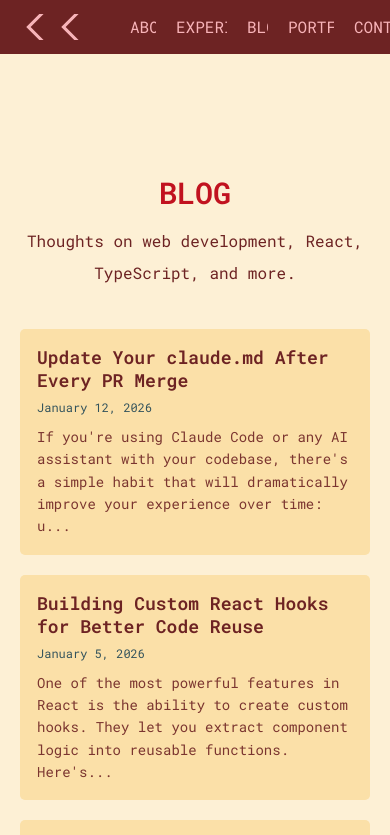
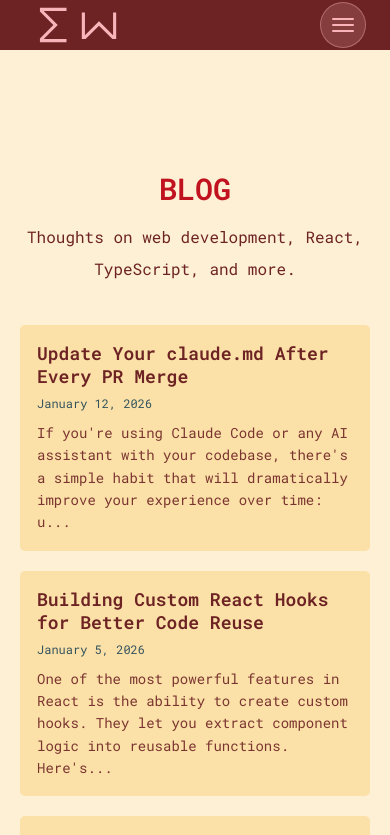
Before and after one commit to ewohlken2/viberational, a Next.js app: page /blog in a window 390 px wide. Shown: the top 835 px of the page. Built offline with nearby package versions, Linux system fonts and the light colour scheme.

Commit message:
feat: add mobile hamburger menu

```diff
--- a/src/app/globals.css
+++ b/src/app/globals.css
@@ -20,6 +20,20 @@
   --pink--light: #ffe4e6;
   --pink--dark: #f4858d;
   --zindex-header: 5;
+  --breakpoint-mobile: 768px;
+  --breakpoint-desktop: 769px;
+  --mobile-menu-padding: 2.4rem;
+  --mobile-menu-bg: var(--secondary-dark);
+  --mobile-menu-text: var(--pink);
+  --mobile-menu-button-bg: rgba(248, 180, 185, 0.18);
+  --mobile-menu-button-bg-hover: rgba(248, 180, 185, 0.3);
+  --mobile-menu-button-border: rgba(248, 180, 185, 0.4);
+  --mobile-menu-shadow: 0 12px 30px rgba(0, 0, 0, 0.3);
+  --mobile-menu-overlay: rgba(0, 0, 0, 0.45);
+  --mobile-menu-radius: 1.6rem;
+  --mobile-menu-gap: 1.2rem;
+  --mobile-menu-transition: 220ms cubic-bezier(0.2, 0.8, 0.2, 1);
+  --mobile-menu-top: 7.2rem;
 
   --transition: 230ms all cubic-bezier(0.2, 0.8, 0.2, 1);
 
--- a/src/app/header.css
+++ b/src/app/header.css
@@ -11,6 +11,9 @@
         display: flex;
         max-width: var(--container-xl);
         margin: 0 auto;
+        align-items: center;
+        padding: 0 2.4rem;
+        gap: 1.2rem;
     }
 
 
@@ -134,6 +137,130 @@
 
 }
 
+.header-nav {
+    display: flex;
+    align-items: center;
+}
+
+.header-menu-toggle {
+    display: none;
+    align-items: center;
+    justify-content: center;
+    width: 4.6rem;
+    height: 4.6rem;
+    border-radius: 999px;
+    border: 1px solid var(--mobile-menu-button-border);
+    background: var(--mobile-menu-button-bg);
+    transition: var(--transition);
+    color: var(--mobile-menu-text);
+    padding: 0;
+}
+
+.header-menu-toggle:hover {
+    background: var(--mobile-menu-button-bg-hover);
+}
+
+.header-menu-toggle:active {
+    transform: scale(0.96);
+}
+
+.hamburger-lines {
+    width: 2.2rem;
+    height: 1.4rem;
+    display: inline-flex;
+    flex-direction: column;
+    justify-content: space-between;
+}
+
+.hamburger-line {
+    height: 2px;
+    width: 100%;
+    background: currentColor;
+    border-radius: 999px;
+    transition: transform var(--mobile-menu-transition),
+        opacity var(--mobile-menu-transition);
+    transform-origin: center;
+}
+
+.header.menu-open .hamburger-line.line-1 {
+    transform: translateY(6px) rotate(45deg);
+}
+
+.header.menu-open .hamburger-line.line-2 {
+    opacity: 0;
+}
+
+.header.menu-open .hamburger-line.line-3 {
+    transform: translateY(-6px) rotate(-45deg);
+}
+
+.mobile-menu-overlay {
+    position: fixed;
+    inset: 0;
+    background: var(--mobile-menu-overlay);
+    opacity: 0;
+    pointer-events: none;
+    transition: opacity var(--mobile-menu-transition);
+}
+
+.mobile-menu-overlay[data-open="true"] {
+    opacity: 1;
+    pointer-events: auto;
+}
+
+.mobile-menu {
+    position: fixed;
+    top: var(--mobile-menu-top);
+    right: 2.4rem;
+    width: min(32rem, calc(100% - 4.8rem));
+    background: var(--mobile-menu-bg);
+    color: var(--mobile-menu-text);
+    padding: var(--mobile-menu-padding);
+    border-radius: var(--mobile-menu-radius);
+    box-shadow: var(--mobile-menu-shadow);
+    display: flex;
+    flex-direction: column;
+    gap: var(--mobile-menu-gap);
+    transform: translateX(120%);
+    opacity: 0;
+    pointer-events: none;
+    transition: transform var(--mobile-menu-transition),
+        opacity var(--mobile-menu-transition);
+}
+
+.mobile-menu[data-open="true"] {
+    transform: translateX(0);
+    opacity: 1;
+    pointer-events: auto;
+}
+
+.mobile-menu-link {
+    display: block;
+    color: inherit;
+    text-transform: uppercase;
+    letter-spacing: 0.08em;
+    font-weight: 600;
+    padding: 1.2rem 1.6rem;
+    border-radius: 999px;
+    transition: var(--transition);
+}
+
+.mobile-menu-link:hover {
+    background: var(--pink--dark);
+    color: var(--secondary-dark);
+}
+
+.visually-hidden {
+    position: absolute;
+    width: 1px;
+    height: 1px;
+    padding: 0;
+    margin: -1px;
+    overflow: hidden;
+    clip: rect(0, 0, 0, 0);
+    border: 0;
+}
+
 /* theming for color swaps on scroll*/
 
 .header {
@@ -172,3 +299,25 @@
         }
     }
 }
+
+@media (max-width: 768px) {
+    .header-nav {
+        display: none;
+    }
+
+    .header-menu-toggle {
+        display: inline-flex;
+    }
+
+    .header-link .link-text {
+        padding: 1.2rem 1.6rem;
+    }
+}
+
+@media (min-width: 769px) {
+    .mobile-menu,
+    .mobile-menu-overlay,
+    .header-menu-toggle {
+        display: none;
+    }
+}
--- a/src/app/header.tsx
+++ b/src/app/header.tsx
@@ -1,6 +1,7 @@
 "use client";
 
 import { useEffect, useState } from "react";
+import Link from "next/link";
 import DirectionalHoverLink from "./directional-hover";
 import "./header.css";
 import HeaderLogo from "./logo";
@@ -12,6 +13,7 @@ interface HeaderProps {
 
 export default function Header({ topSection }: HeaderProps) {
   const [scrolled, setScrolled] = useState(false);
+  const [menuOpen, setMenuOpen] = useState(false);
 
   useEffect(() => {
     const handleScroll = () => {
@@ -30,27 +32,104 @@ export default function Header({ topSection }: HeaderProps) {
     };
   }, []);
 
+  useEffect(() => {
+    if (menuOpen) {
+      document.body.style.overflow = "hidden";
+    } else {
+      document.body.style.overflow = "";
+    }
+
+    return () => {
+      document.body.style.overflow = "";
+    };
+  }, [menuOpen]);
+
+  useEffect(() => {
+    if (!menuOpen) return;
+
+    const handleKeyDown = (event: KeyboardEvent) => {
+      if (event.key === "Escape") {
+        setMenuOpen(false);
+      }
+    };
+
+    window.addEventListener("keydown", handleKeyDown);
+
+    return () => {
+      window.removeEventListener("keydown", handleKeyDown);
+    };
+  }, [menuOpen]);
+
+  const handleCloseMenu = () => setMenuOpen(false);
+  const menuLabel = menuOpen ? "Close menu" : "Open menu";
+  const headerClassName = [
+    "header",
+    scrolled ? "header-scrolled" : "",
+    topSection ?? "",
+    menuOpen ? "menu-open" : "",
+  ]
+    .filter(Boolean)
+    .join(" ");
+
   return (
-    <div
-      className={
-        scrolled
-          ? "header header-scrolled " + topSection
-          : "header " + topSection
-      }
-    >
+    <div className={headerClassName}>
       <div className="header-container">
         <HeaderLogo />
 
+        <nav className="header-nav" aria-label="Primary">
+          {navLinks.map((link) => (
+            <DirectionalHoverLink
+              key={link.href}
+              className="header-link"
+              href={link.href}
+            >
+              <div className="link-text">{link.label}</div>
+            </DirectionalHoverLink>
+          ))}
+        </nav>
+
+        <button
+          className="header-menu-toggle"
+          type="button"
+          aria-label={menuLabel}
+          aria-controls="mobile-menu"
+          aria-expanded={menuOpen}
+          onClick={() => setMenuOpen((open) => !open)}
+        >
+          <span className="hamburger-lines" aria-hidden="true">
+            <span className="hamburger-line line-1"></span>
+            <span className="hamburger-line line-2"></span>
+            <span className="hamburger-line line-3"></span>
+          </span>
+          <span className="visually-hidden">{menuLabel}</span>
+        </button>
+      </div>
+
+      <div
+        className="mobile-menu-overlay"
+        data-open={menuOpen}
+        data-testid="mobile-menu-overlay"
+        onClick={handleCloseMenu}
+      ></div>
+      <nav
+        id="mobile-menu"
+        className="mobile-menu"
+        data-open={menuOpen}
+        data-testid="mobile-menu"
+        aria-hidden={!menuOpen}
+        aria-label="Mobile"
+      >
         {navLinks.map((link) => (
-          <DirectionalHoverLink
+          <Link
             key={link.href}
-            className="header-link"
+            className="mobile-menu-link"
             href={link.href}
+            onClick={handleCloseMenu}
           >
-            <div className="link-text">{link.label}</div>
-          </DirectionalHoverLink>
+            {link.label}
+          </Link>
         ))}
-      </div>
+      </nav>
     </div>
   );
 }
```
